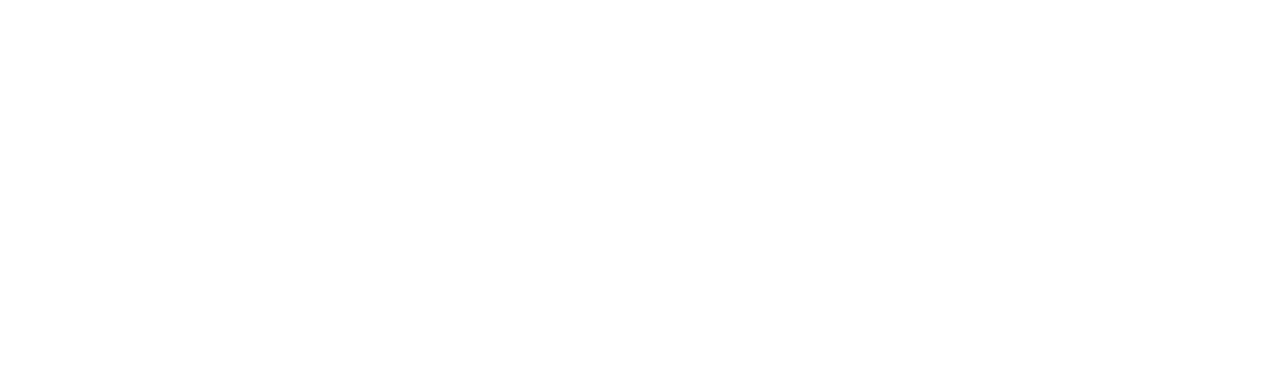
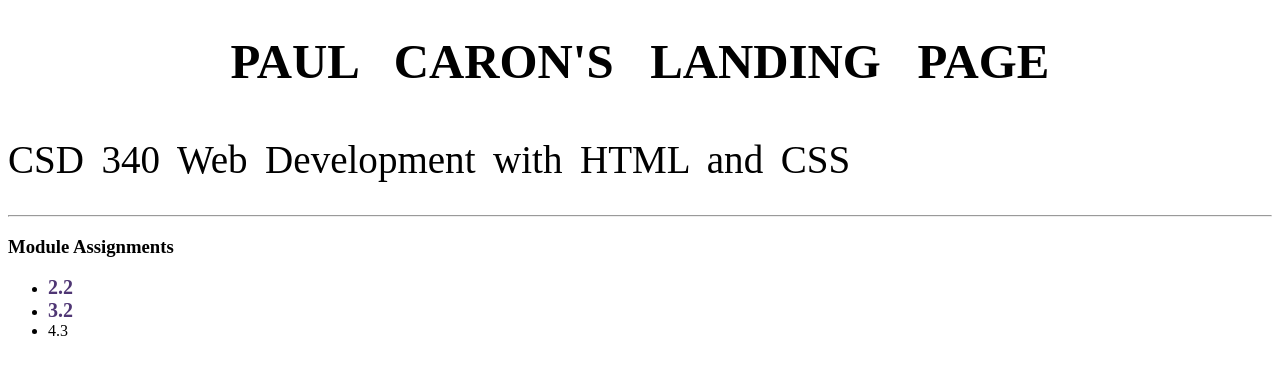
Before and after one commit to pcaron34/csd-340, a plain HTML site: page index.html in a window 1280 px wide. Drawn offline with Linux system fonts and the light colour scheme; a web font is replaced by a local one.

Commit message:
Update index.html

```diff
--- a/index.html
+++ b/index.html
@@ -2,10 +2,29 @@
 <html>
 <head>
 <meta charset="utf-8">
-<link rel="stylesheet" type="text/css" href="index.css" />
+<link rel="stylesheet" type="text/css" href="../site.css" />
 <title>Paul Caron's CSD340 Landing Page</title>
+<meta charset="utf-8">
+<meta name="Description" content="A basic introduction into HTML and CSS styling"/>
+<meta name="Keywords" content="CSS HTML, Web Development, Bellevue University"/>
+<meta name="robots" content="nofollow" />
+<meta http-equiv="author" content="Paul Caron" />
+<link rel="preconnect" href="https://fonts.googleapis.com">
+<link rel="preconnect" href="https://fonts.gstatic.com" crossorigin>
+<link href="https://fonts.googleapis.com/css2?family=Oswald:wght@300;500;700&family=Quattrocento:wght@400;700&display=swap" rel="stylesheet">
 </head>
 
 <body>
+	<div id="container">
+	<h1>Paul Caron's Landing Page</h1>
+	<h2>CSD 340 Web Development with HTML and CSS</h2>
+	<hr/>
+	<h3>Module Assignments</h3>
+	<ul>
+		<li><a href="module_2/Caron_EX1.html">2.2</a></li>
+		<li><a href="module_3/caron_EX3.2.html">3.2</a></li>
+		<li>4.3</li>
+	</ul>
+	</div>
 </body>
 </html>
```
